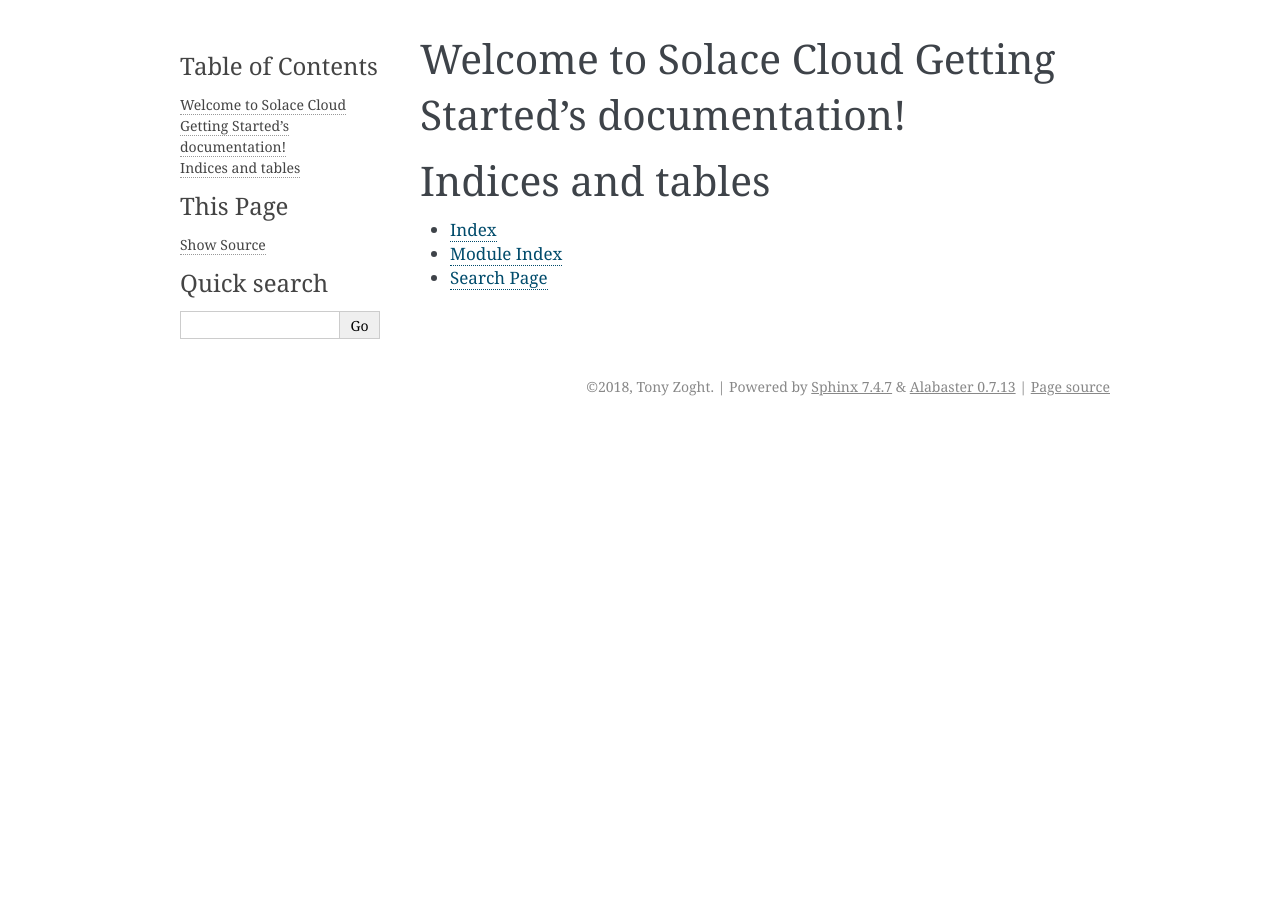
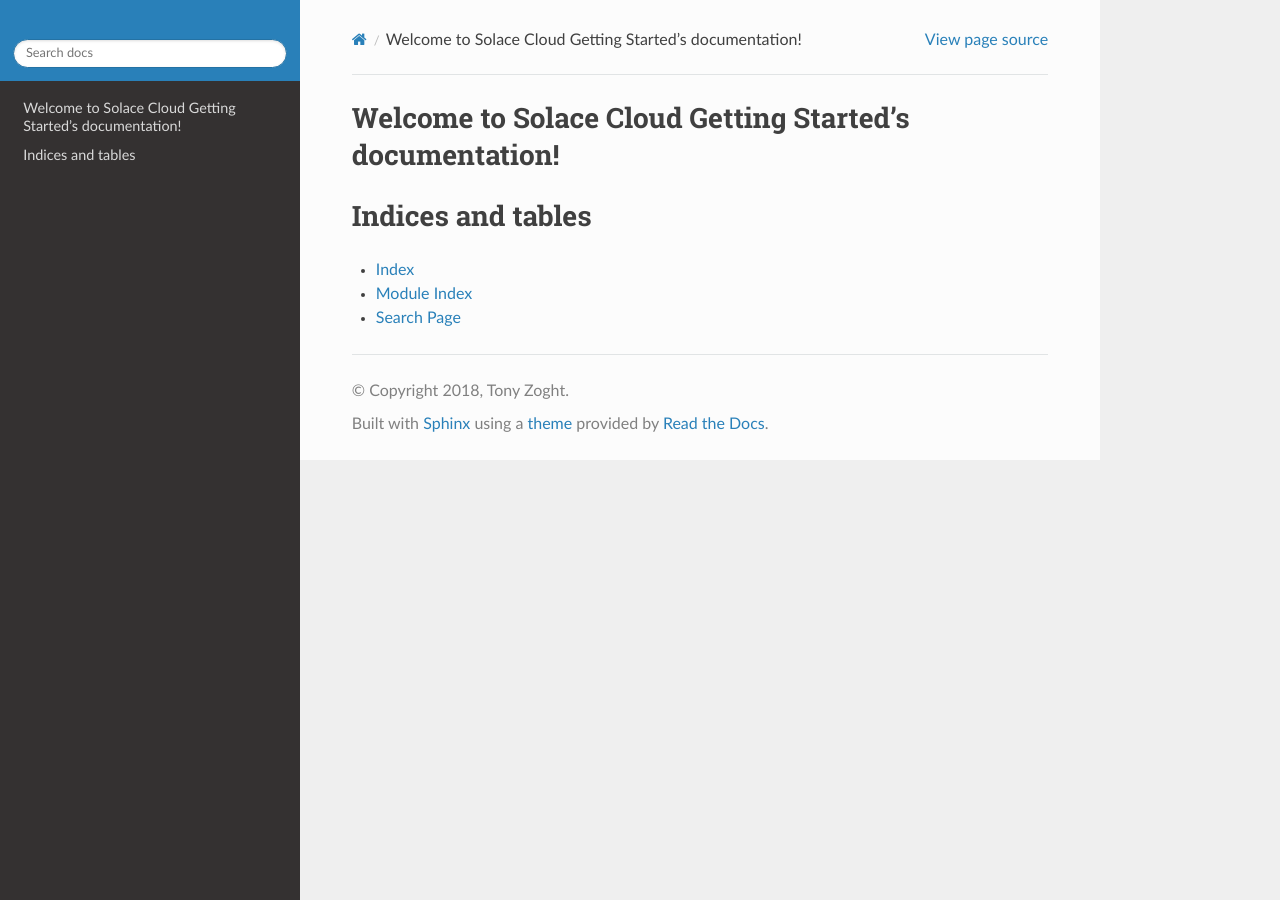
Before and after one commit to jdouglowe/getting-started, a Sphinx documentation site: the page built from docs/index.rst, in a window 1280 px wide. Built offline with Sphinx 7.4.7 and the Read the Docs theme 2.0.0, drawn with Linux system fonts in a browser that asks for light colours.

Commit message:
Update conf.py

```diff
--- a/docs/conf.py
+++ b/docs/conf.py
@@ -74,7 +74,15 @@ pygments_style = 'sphinx'
 # The theme to use for HTML and HTML Help pages.  See the documentation for
 # a list of builtin themes.
 #
-html_theme = 'alabaster'
+html_theme = 'sphinx_rtd_theme'
+# html_static_path = ['_static']
+html_theme_path = [sphinx_rtd_theme.get_html_theme_path()]
+html_logo = 'img/logo.svg'
+html_theme_options = {
+    'logo_only': True,
+    'display_version': False,
+}
+
 
 # Theme options are theme-specific and customize the look and feel of a theme
 # further.  For a list of options available for each theme, see the
```
